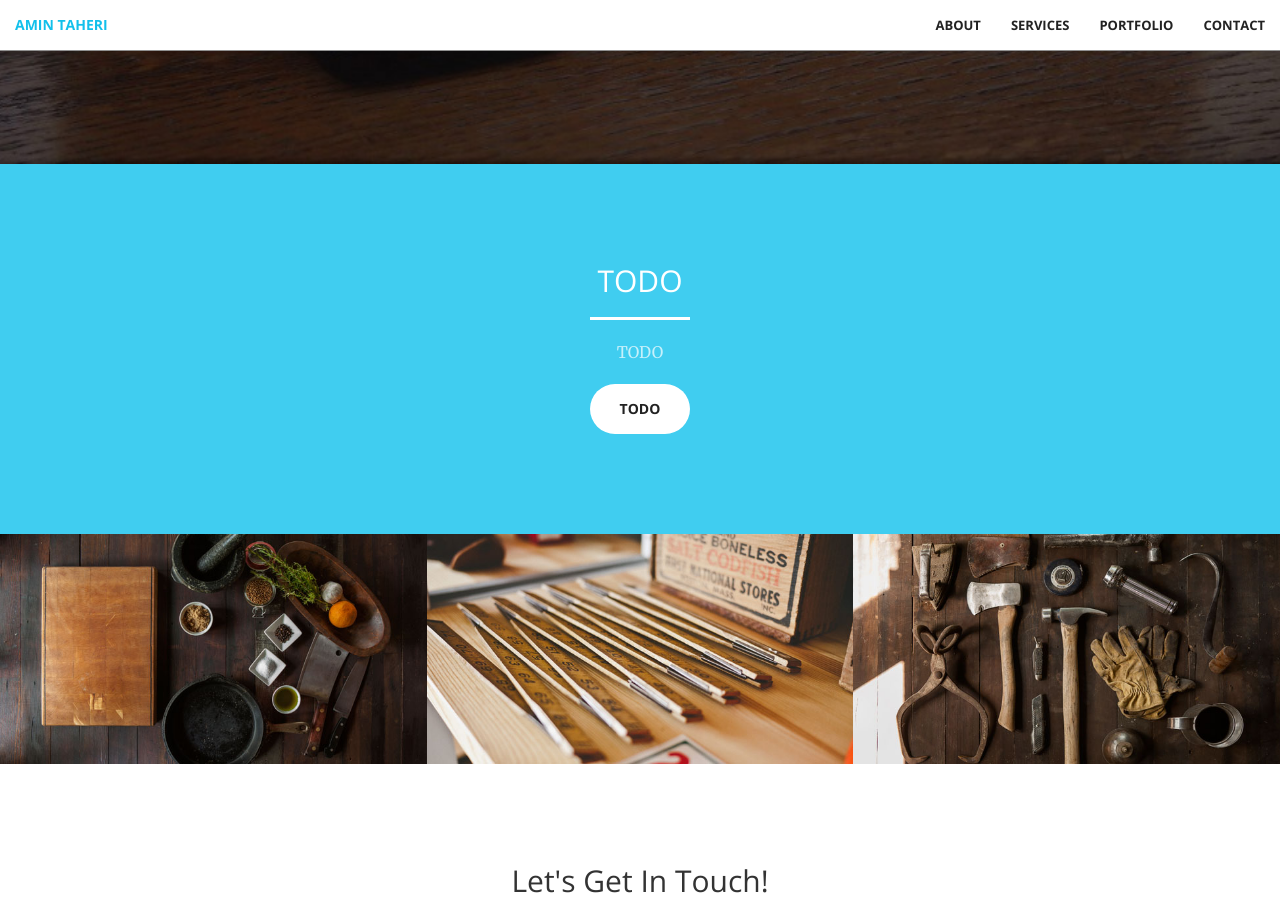
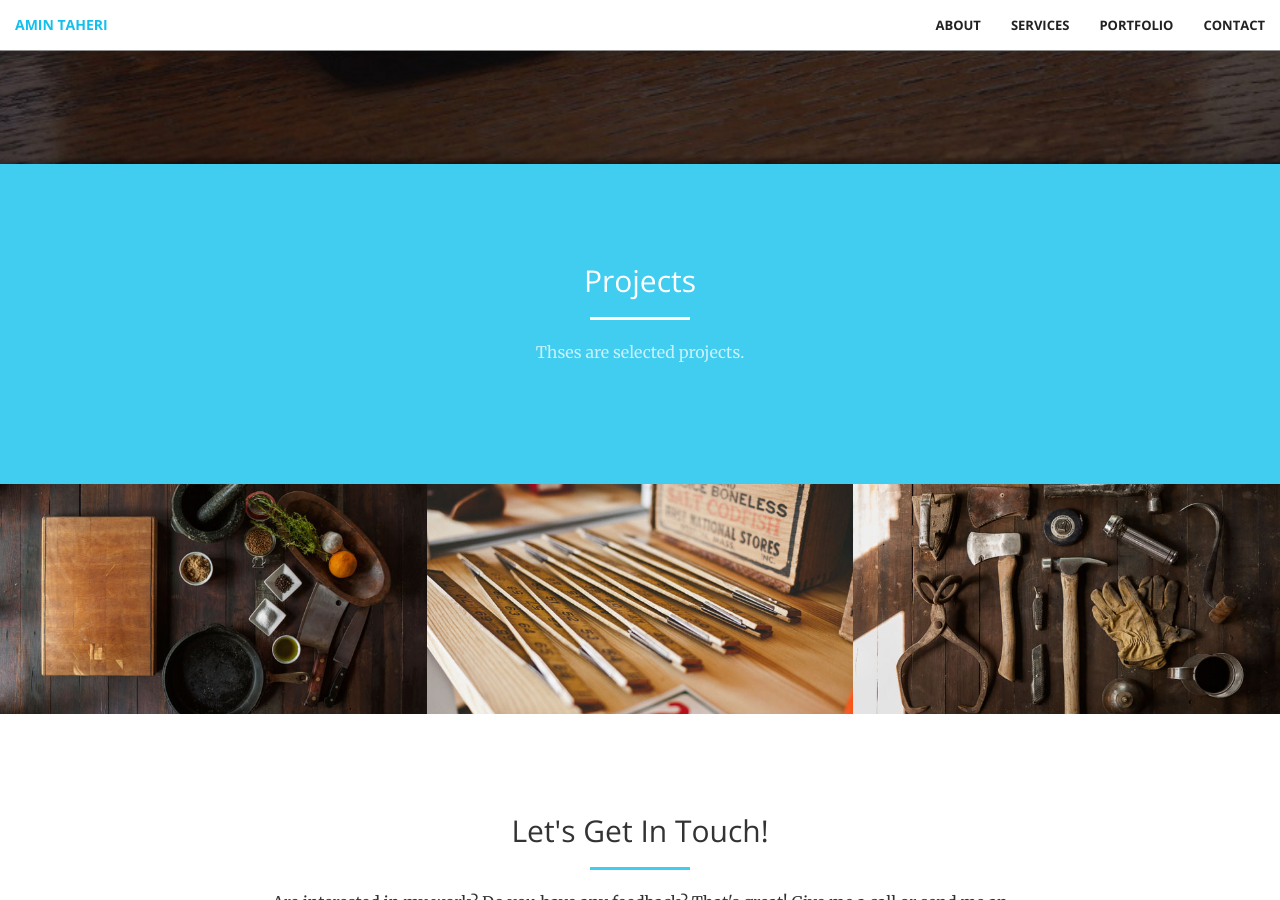
Before and after one commit to AminTaheri23/AminTaheri23.github.io, a Jekyll site: the page built from index.html, in a window 1280 px wide and 900 px high, scrolled down 736 px. Built offline with Jekyll 4.4.1, drawn with Linux system fonts in a browser that asks for light colours; some of the changed text lies outside the part shown.

Commit message:
contact- call to action changes

```diff
--- a/_includes/call-to-action.html
+++ b/_includes/call-to-action.html
@@ -2,10 +2,10 @@
     <div class="container">
         <div class="row">
             <div class="col-lg-8 col-lg-offset-2 text-center">
-                <h2 class="section-heading">TODO</h2>
+                <h2 class="section-heading">Projects</h2>
                 <hr class="light">
-                <p class="text-faded">TODO</p>
-                <a href="#" class="btn btn-default btn-xl">TODO</a>
+                <p class="text-faded">Thses are selected projects.</p>
+                <!--<a href="#" class="btn btn-default btn-xl">TODO</a> -->
             </div>
         </div>
     </div>
--- a/_includes/contact.html
+++ b/_includes/contact.html
@@ -4,25 +4,22 @@
             <div class="col-lg-8 col-lg-offset-2 text-center">
                 <h2 class="section-heading">Let's Get In Touch!</h2>
                 <hr class="primary">
-                <p>Ready to start your next project with us? That's great! Give us a call or send us an email and we will get back to you as soon as possible!</p>
+                <p>Are interested in my work? Do you have any feedback? That's great! Give me a call or send me an email and we I will get back to you as soon as possible!</p>
             </div>
         <div class="col-lg-2 col-lg-offset-2 text-center">
             <a href="https://twitter.com/{{ site.twitter_username }}">
                 <i class="fa fa-twitter fa-3x wow bounceIn" data-wow-delay=".1s"></i>
-                <p>{{ site.twitter_username }}</p>
             </a>
         </div>
 
         <div class="col-lg-2 col-lg-offset-1 text-center">
             <a href="mailto:{{ site.email }}">
             <i class="fa fa-envelope-o fa-3x wow bounceIn" data-wow-delay=".1s"></i>
-                <p>{{ site.email }}</p>
             </a>
         </div>
         <div class="col-lg-2 col-lg-offset-1 text-center">
             <a href="https://github.com/{{ site.github_username }}">
             <i class="fa fa-github fa-3x wow bounceIn" data-wow-delay=".1s"></i>
-                <p>{{ site.github_username }}</p>
             </a>
         </div>
 
```
Also changed, not shown: _includes/portfolio.html (+6 -6 lines).
